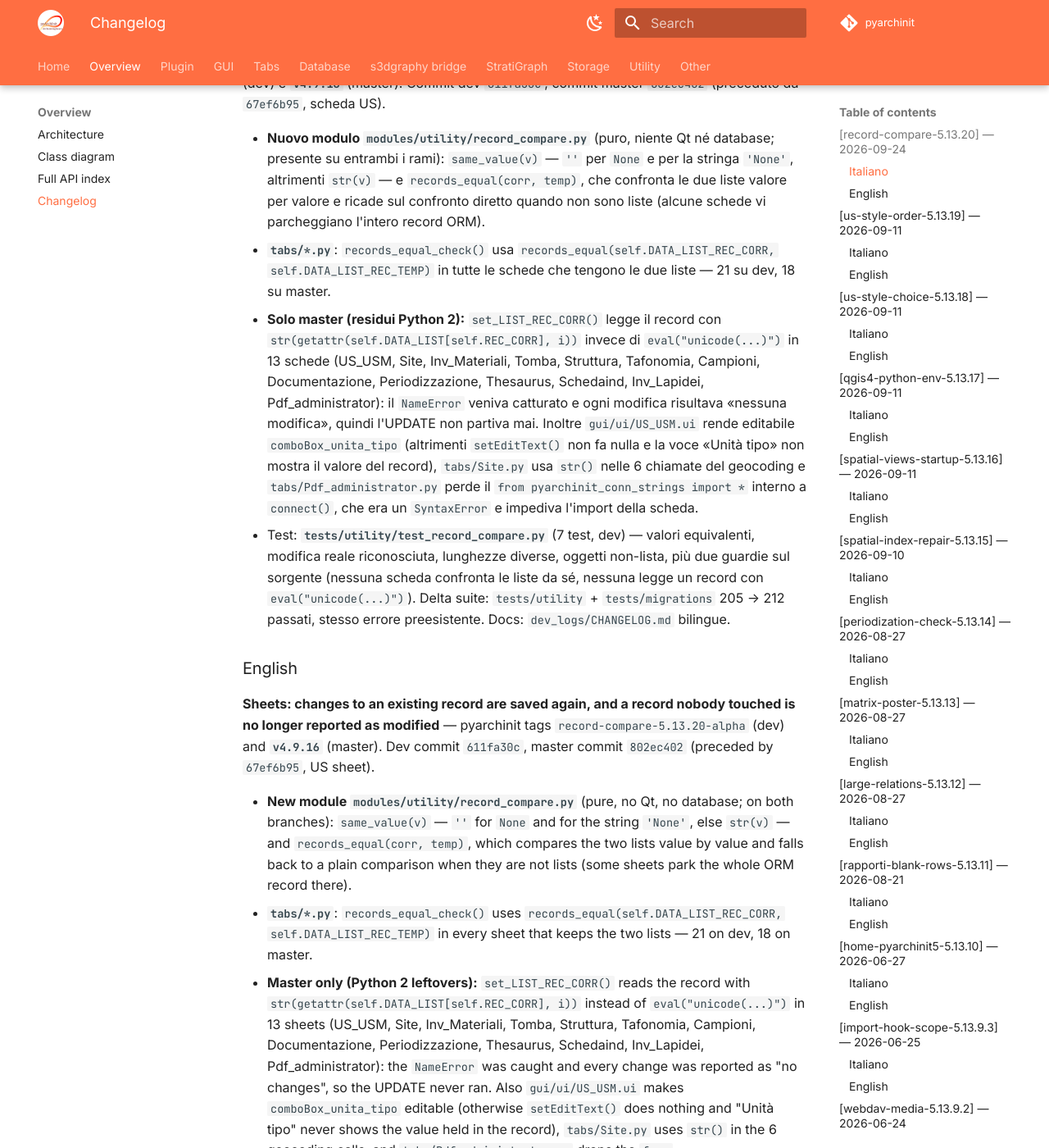
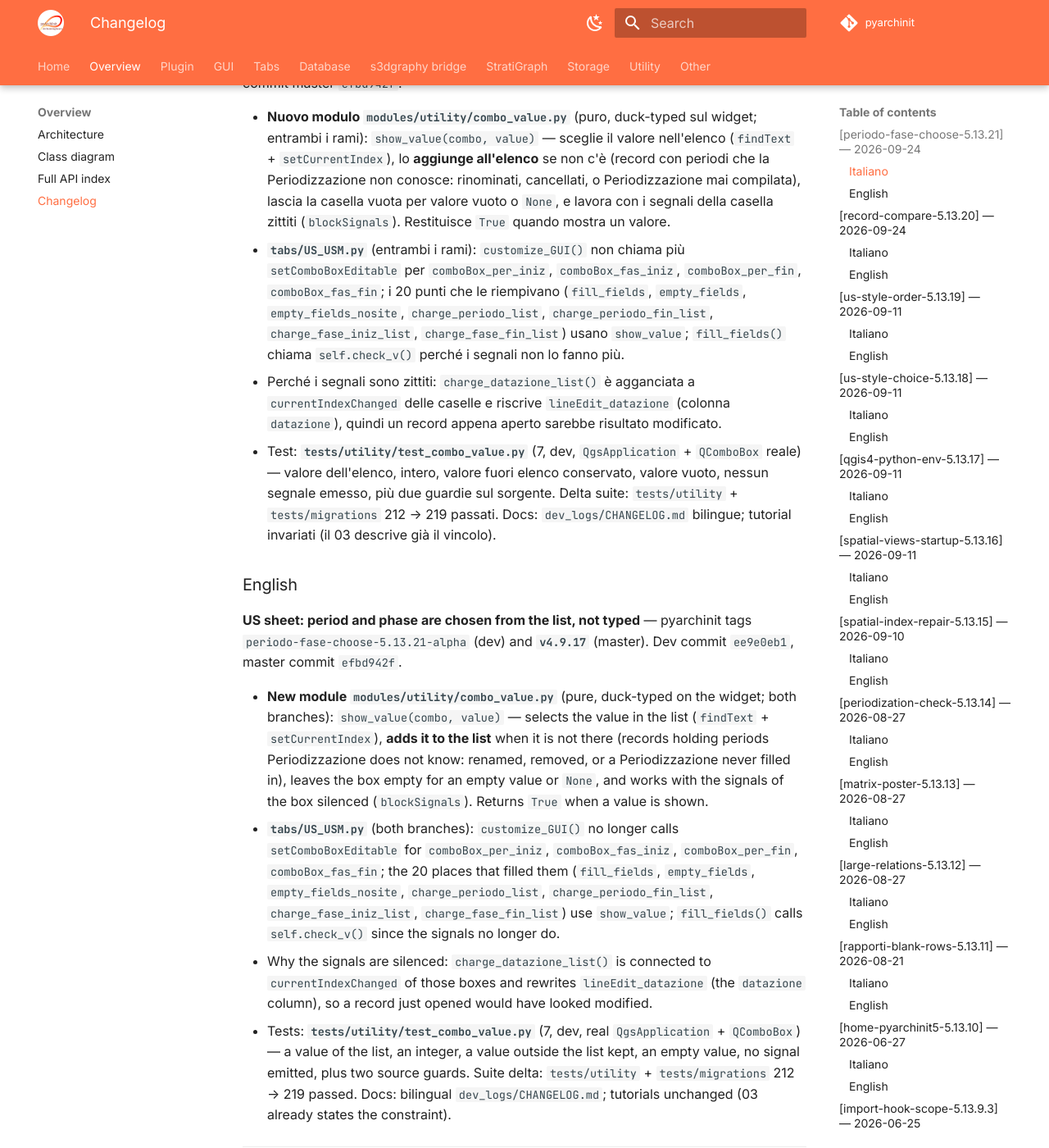
Before and after one commit to enzococca/pyarchinit-api-docs, an MkDocs documentation site: the page built from docs/CHANGELOG.md, in a window 1280 px wide and 1400 px high, scrolled down 495 px. Shown: the whole window at 82% size. Built offline with MkDocs 1.6.1 and Material for MkDocs 9.7.7, drawn with Linux system fonts in a browser that asks for light colours; comment, search, counter and statistics services are not loaded; some of the changed text lies outside the part shown.

Commit message:
changelog: add periodo-fase-choose-5.13.21 / v4.9.17 (US sheet: period and phase are chosen, not typed)

```diff
--- a/docs/CHANGELOG.md
+++ b/docs/CHANGELOG.md
@@ -4,6 +4,28 @@
 > da `pyarchinit-code_dev/`.
 >
 > Format: bilingue IT/EN. Le date sono ISO 8601.
+
+---
+
+## [periodo-fase-choose-5.13.21] — 2026-09-24
+
+### Italiano
+
+**Scheda US: periodo e fase si scelgono dall'elenco, non si scrivono** — pyarchinit tag `periodo-fase-choose-5.13.21-alpha` (dev) e **`v4.9.17`** (master). Commit dev `ee9e0eb1`, commit master `efbd942f`.
+
+- **Nuovo modulo `modules/utility/combo_value.py`** (puro, duck-typed sul widget; entrambi i rami): `show_value(combo, value)` — sceglie il valore nell'elenco (`findText` + `setCurrentIndex`), lo **aggiunge all'elenco** se non c'è (record con periodi che la Periodizzazione non conosce: rinominati, cancellati, o Periodizzazione mai compilata), lascia la casella vuota per valore vuoto o `None`, e lavora con i segnali della casella zittiti (`blockSignals`). Restituisce `True` quando mostra un valore.
+- **`tabs/US_USM.py`** (entrambi i rami): `customize_GUI()` non chiama più `setComboBoxEditable` per `comboBox_per_iniz`, `comboBox_fas_iniz`, `comboBox_per_fin`, `comboBox_fas_fin`; i 20 punti che le riempivano (`fill_fields`, `empty_fields`, `empty_fields_nosite`, `charge_periodo_list`, `charge_periodo_fin_list`, `charge_fase_iniz_list`, `charge_fase_fin_list`) usano `show_value`; `fill_fields()` chiama `self.check_v()` perché i segnali non lo fanno più.
+- Perché i segnali sono zittiti: `charge_datazione_list()` è agganciata a `currentIndexChanged` delle caselle e riscrive `lineEdit_datazione` (colonna `datazione`), quindi un record appena aperto sarebbe risultato modificato.
+- Test: **`tests/utility/test_combo_value.py`** (7, dev, `QgsApplication` + `QComboBox` reale) — valore dell'elenco, intero, valore fuori elenco conservato, valore vuoto, nessun segnale emesso, più due guardie sul sorgente. Delta suite: `tests/utility` + `tests/migrations` 212 → 219 passati. Docs: `dev_logs/CHANGELOG.md` bilingue; tutorial invariati (il 03 descrive già il vincolo).
+
+### English
+
+**US sheet: period and phase are chosen from the list, not typed** — pyarchinit tags `periodo-fase-choose-5.13.21-alpha` (dev) and **`v4.9.17`** (master). Dev commit `ee9e0eb1`, master commit `efbd942f`.
+
+- **New module `modules/utility/combo_value.py`** (pure, duck-typed on the widget; both branches): `show_value(combo, value)` — selects the value in the list (`findText` + `setCurrentIndex`), **adds it to the list** when it is not there (records holding periods Periodizzazione does not know: renamed, removed, or a Periodizzazione never filled in), leaves the box empty for an empty value or `None`, and works with the signals of the box silenced (`blockSignals`). Returns `True` when a value is shown.
+- **`tabs/US_USM.py`** (both branches): `customize_GUI()` no longer calls `setComboBoxEditable` for `comboBox_per_iniz`, `comboBox_fas_iniz`, `comboBox_per_fin`, `comboBox_fas_fin`; the 20 places that filled them (`fill_fields`, `empty_fields`, `empty_fields_nosite`, `charge_periodo_list`, `charge_periodo_fin_list`, `charge_fase_iniz_list`, `charge_fase_fin_list`) use `show_value`; `fill_fields()` calls `self.check_v()` since the signals no longer do.
+- Why the signals are silenced: `charge_datazione_list()` is connected to `currentIndexChanged` of those boxes and rewrites `lineEdit_datazione` (the `datazione` column), so a record just opened would have looked modified.
+- Tests: **`tests/utility/test_combo_value.py`** (7, dev, real `QgsApplication` + `QComboBox`) — a value of the list, an integer, a value outside the list kept, an empty value, no signal emitted, plus two source guards. Suite delta: `tests/utility` + `tests/migrations` 212 → 219 passed. Docs: bilingual `dev_logs/CHANGELOG.md`; tutorials unchanged (03 already states the constraint).
 
 ---
 
```
